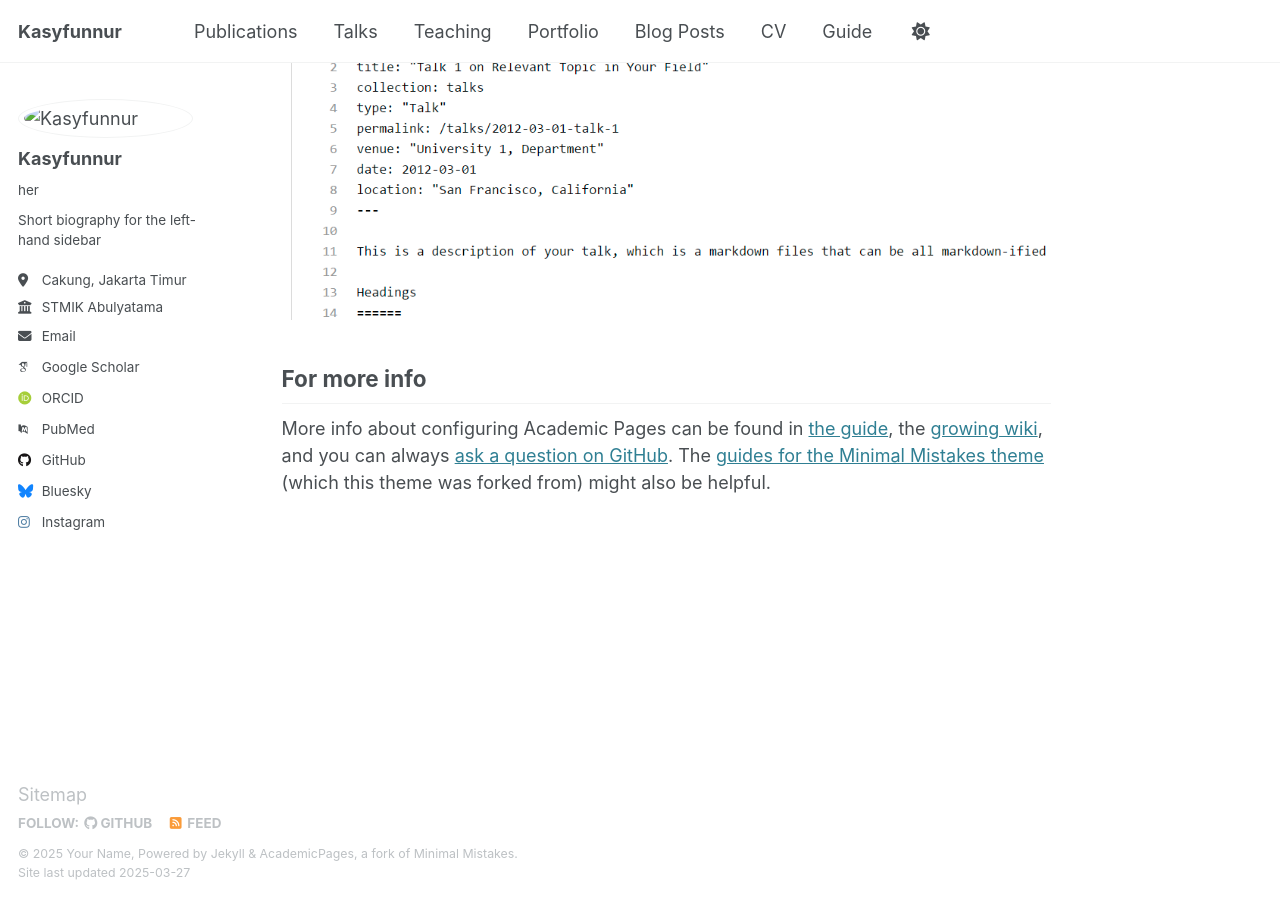
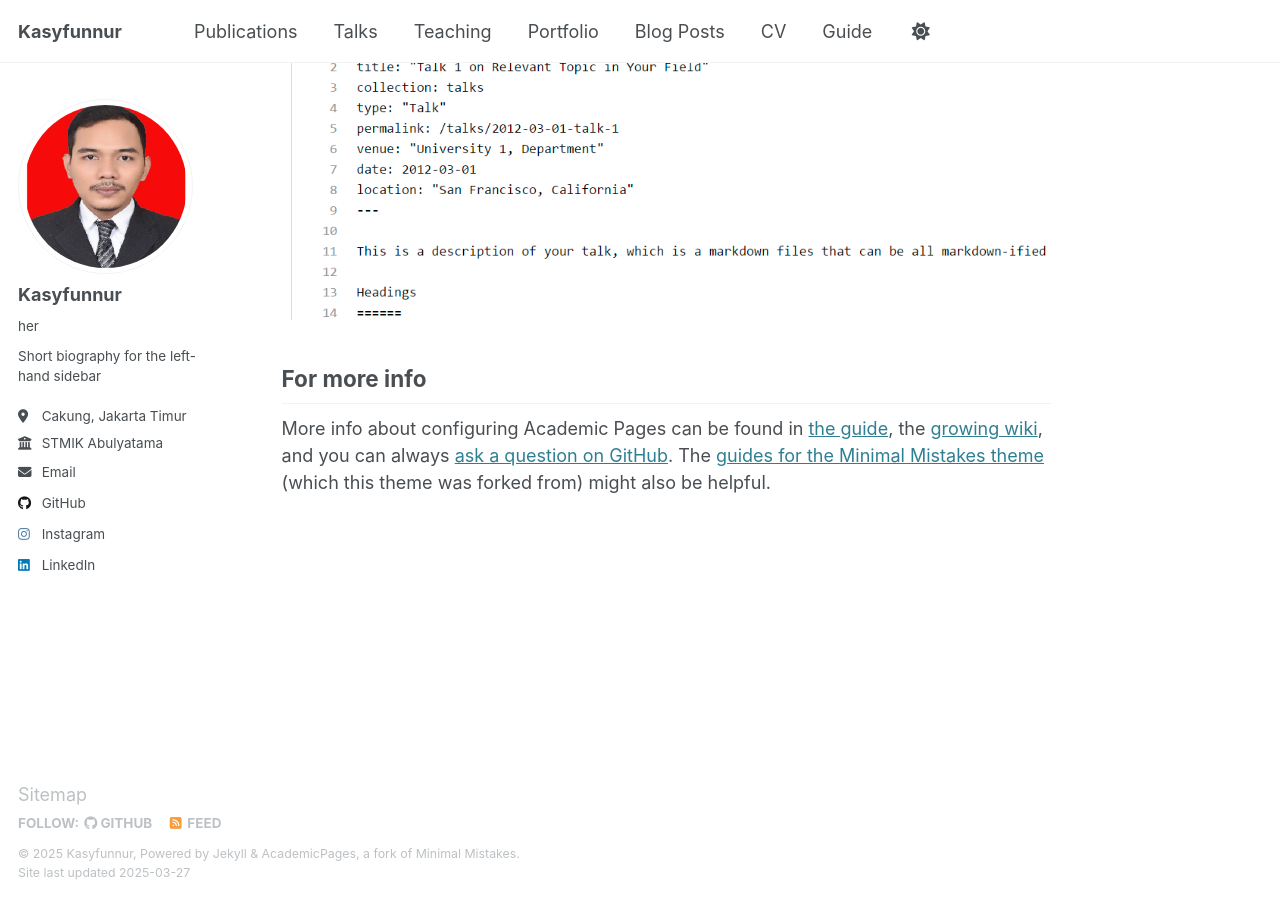
Before and after one commit to kasyfunnur/kasyfunnur.github.io, a Jekyll site: the page built from _pages/about.md, in a window 1280 px wide and 900 px high, scrolled down 2635 px. Built offline with Jekyll 4.4.1, drawn with Linux system fonts in a browser that asks for light colours; some web fonts are replaced.

```diff
--- a/_config.yml
+++ b/_config.yml
@@ -11,7 +11,7 @@ locale                   : "en-US"
 site_theme               : "default"
 title                    : "Kasyfunnur"
 title_separator          : "-"
-name                     : &name "Your Name"
+name                     : &name "Kasyfunnur"
 description              : &description "personal description"
 url                      : https://kasyfunnur.github.io # the base hostname & protocol for your site e.g. "https://[your GitHub username].github.io"
 baseurl                  : "" # the subpath of your site, e.g. "/blog"
@@ -33,11 +33,11 @@ author:
 
   # Academic websites
   arxiv            : # URL - Update with the correct link to your profile
-  googlescholar    : "https://scholar.google.com/citations?user=PS_CX0AAAAAJ"
+  googlescholar    : # "https://scholar.google.com/citations?user=PS_CX0AAAAAJ"
   impactstory      : # URL
-  orcid            : "http://orcid.org/yourorcidurl"
+  orcid            : # "http://orcid.org/yourorcidurl"
   semantic         : # URL
-  pubmed           : "https://www.ncbi.nlm.nih.gov/pubmed/?term=john+snow"
+  pubmed           : # "https://www.ncbi.nlm.nih.gov/pubmed/?term=john+snow"
   researchgate     : # URL
   scopus           : # URL
 
@@ -50,8 +50,8 @@ author:
   stackoverflow    : # User number or user number and name (i.e., use "1" or "1/jeff-atwood")
 
   # Social media
-  bluesky          : "bsky.app" # Replace this with you Bluesky username
-  facebook         : # Username
+  bluesky          : # "bsky.app" # Replace this with you Bluesky username
+  facebook         : # kasyfun
   flickr           : # Username
   foursquare       : # Username
   goodreads        : # Username
@@ -59,7 +59,7 @@ author:
   keybase          : # Username
   instagram        : kasyfunnur
   lastfm           : # Username
-  linkedin         : # Username
+  linkedin         : kasyfun-nur
   mastodon         : # URL
   medium           : # URL
   pinterest        : # Username
```
Also changed, not shown: images/profile.png (renamed from images/profiile.png).
